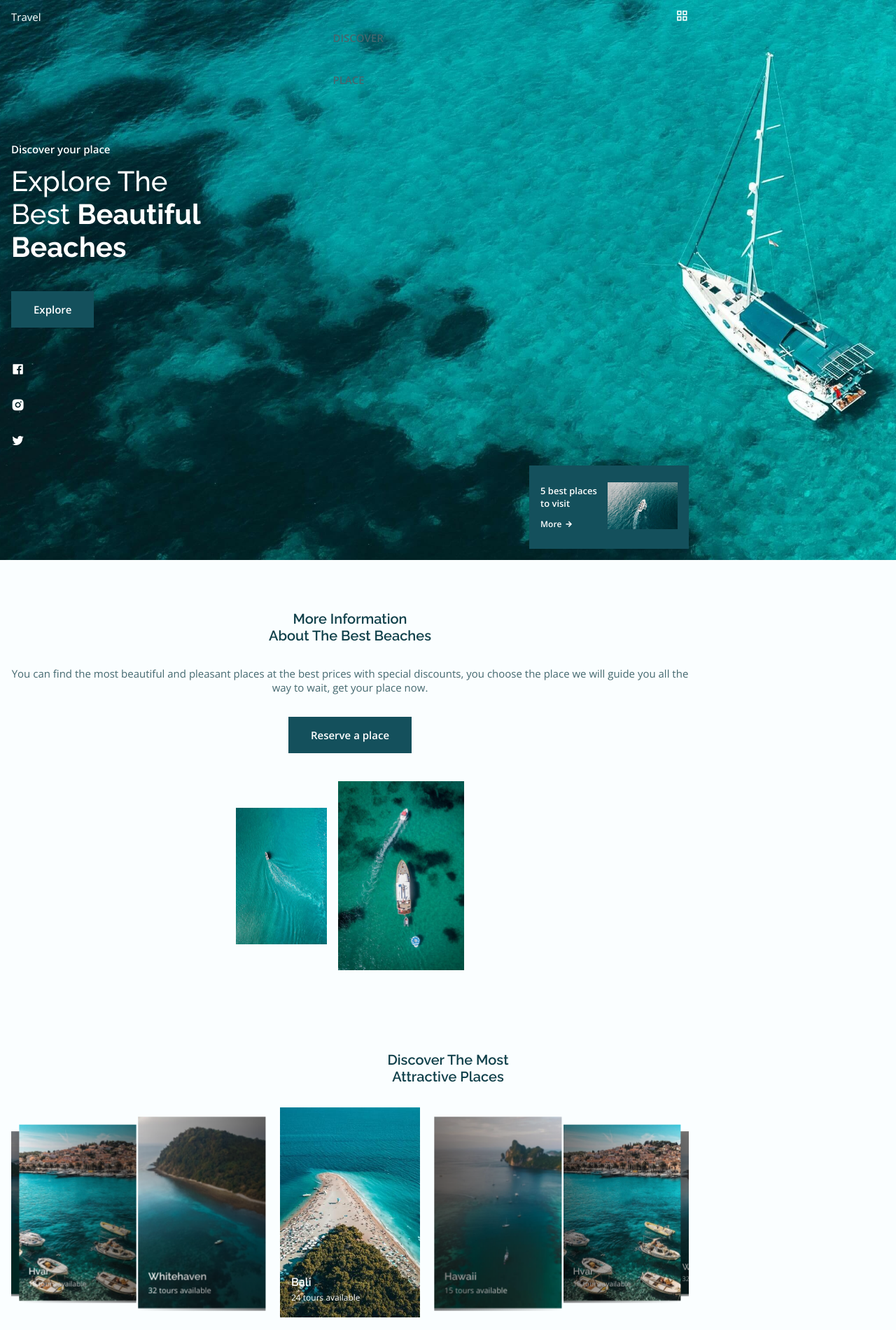
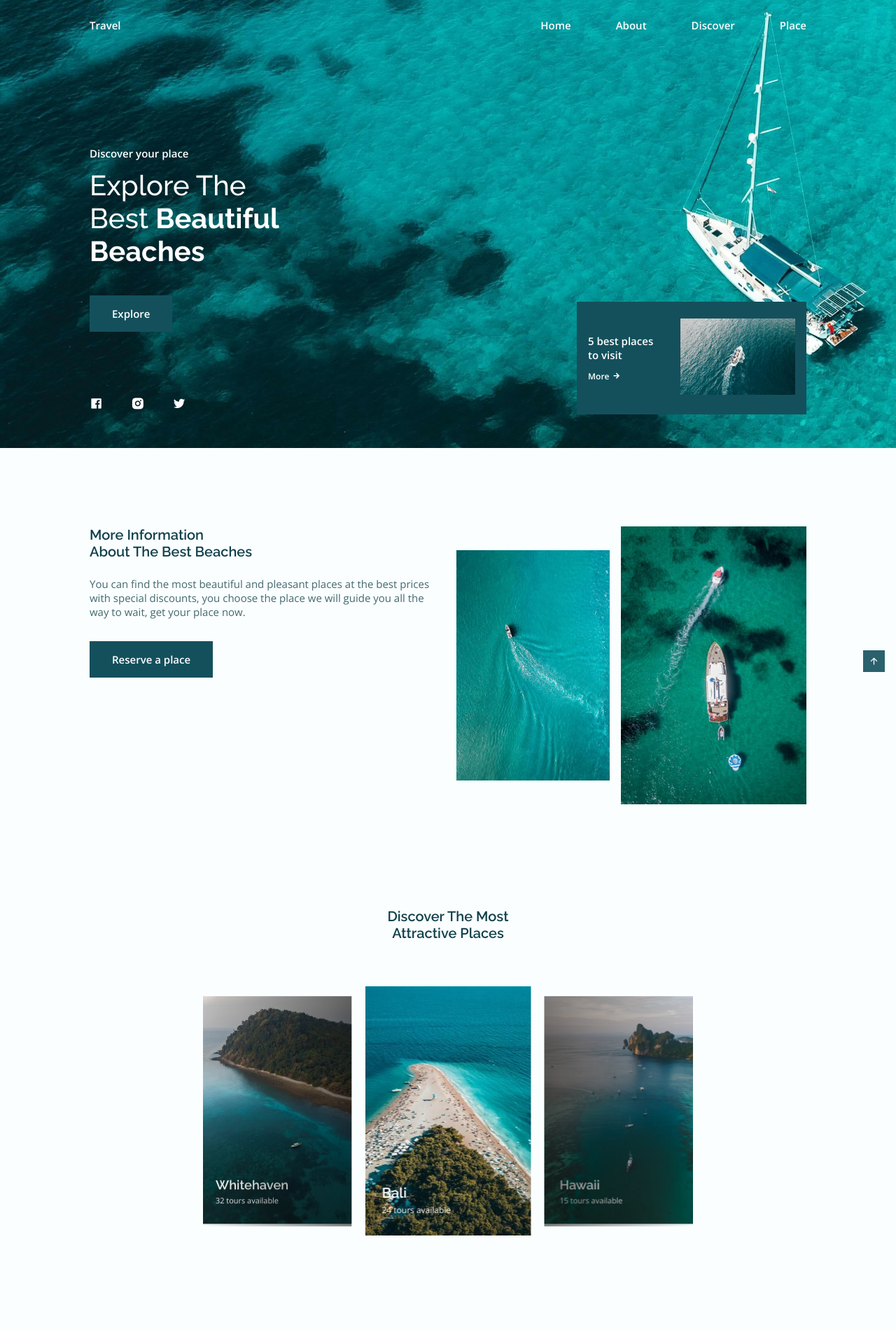
Before and after one commit to pinkkhai02/Travel, a plain HTML site: page index.html in a window 1280 px wide. Shown: the top 1900 px of the page at 70% size. Drawn offline with nearby package versions, Linux system fonts and the light colour scheme.

Commit message:
responsive

```diff
--- a/assets/css/style.css
+++ b/assets/css/style.css
@@ -171,7 +171,7 @@ input {
   color: var(--white-color);
 }
 
-.nav__logo {
+.nav_logo {
   font-weight: var(--font-semi-bold);
 }
 
@@ -695,3 +695,287 @@ input {
 .footer__terms-link:hover {
   color: var(--text-color);
 }
+
+/* ==================SCROLL UP================== */
+.scrollup {
+  position: fixed;
+  bottom: -20%;
+  right: 1rem;
+  background-color: var(--first-color);
+  padding: 0.5rem;
+  display: flex;
+  opacity: 0.9;
+  z-index: var(--z-tooltip);
+  transition: 0.4s;
+}
+
+.scrollup__icon {
+  color: var(--white-color);
+}
+
+.scrollup:hover {
+  background-color: var(--first-color);
+  opacity: 1;
+}
+
+/* show scroll */
+.show-scroll {
+  bottom: 5rem;
+}
+
+/* ==================SCROLL BAR================== */
+::-webkit-scrollbar {
+  width: 0.6rem;
+  background-color: var(--scroll-bar-color);
+}
+
+::-webkit-scrollbar-thumb {
+  background-color: var(--scroll-thumb-color);
+}
+
+::-webkit-scrollbar-thumb:hover {
+  background-color: var(--text-color-light);
+}
+
+/* ================ MEDIA QUERIES ====================== */
+/* For small decices */
+@media screen and (max-width: 340px) {
+  .place__container {
+    grid-template-columns: max-content;
+    justify-content: center;
+  }
+
+  .experience__content {
+    padding: 0;
+  }
+  .experience__overlay:nth-child(1) {
+    width: 190px;
+  }
+  .experience__overlay:nth-child(2) {
+    width: 80px;
+  }
+
+  .home__infor {
+    width: 180px;
+    padding: 1rem;
+  }
+
+  .experience__img,
+  .video__contatner {
+    padding: 0;
+  }
+}
+
+/* For medium decices */
+@media screen and (min-width: 568px) {
+  .video__contatner {
+    display: grid;
+    grid-template-columns: 0.6fr;
+    justify-content: center;
+  }
+
+  .place__container {
+    grid-template-columns: repeat(3, max-content);
+  }
+
+  .subscribe__form {
+    width: 470px;
+    margin: 0 auto;
+  }
+}
+
+@media screen and (min-width: 768px) {
+  body {
+    margin: 0;
+  }
+
+  .nav {
+    height: calc(var(--header-height) + 1.5rem);
+  }
+  .nav__link {
+    color: var(--white-color);
+    text-transform: inherit;
+  }
+  .nav__link:hover {
+    color: var(--white-color);
+  }
+  .nav__menu {
+    display: flex;
+    column-gap: 1rem;
+  }
+  .nav__list {
+    flex-direction: row;
+    column-gap: 4rem;
+  }
+  .nav__toggle,
+  .nav__close {
+    display: none;
+  }
+  .scroll-header .nav__link {
+    color: var(--text-color);
+  }
+
+  .section {
+    padding: 7rem 0 2rem;
+  }
+
+  .home__container {
+    height: 100vh;
+    grid-template-rows: 1.8fr 0.5fr;
+  }
+  .home__data {
+    align-self: flex-end;
+  }
+  .home__social {
+    flex-direction: row;
+    align-self: flex-end;
+    margin-bottom: 3rem;
+    column-gap: 2.5rem;
+  }
+  .home__infor {
+    bottom: 3rem;
+  }
+
+  .about__container {
+    grid-template-columns: repeat(2, 1fr);
+    align-self: center;
+  }
+  .about__data,
+  .about__title {
+    text-align: inherit;
+  }
+  .about__title {
+    margin-bottom: var(--mb-1-5);
+  }
+  .about__description {
+    margin-bottom: var(--mb-2);
+  }
+
+  .discover__container {
+    width: 610px;
+    margin-left: auto;
+    margin-right: auto;
+  }
+
+  .discover__container,
+  .place__container {
+    padding-top: 2rem;
+  }
+
+  .experience__overlay:nth-child(1) {
+    width: 363px;
+    margin-right: 4rem;
+  }
+  .experience__overlay:nth-child(2) {
+    width: 160px;
+  }
+
+  .subscribe__bg {
+    background: none;
+    padding: 0;
+  }
+  .subscribe__container {
+    background-color: var(--first-color-second);
+    padding: 3.5rem 0;
+  }
+  .subscribe__input {
+    padding: 0 0.5rem;
+  }
+
+  .footer__rights {
+    flex-direction: row;
+    justify-content: space-between;
+  }
+}
+
+@media screen and (min-width: 1024px) {
+  .container {
+    margin-left: auto;
+    margin-right: auto;
+  }
+
+  .home__container {
+    grid-template-rows: 2fr 0.5fr;
+  }
+  .home__infor {
+    width: 328px;
+    grid-template-columns: 1fr 2fr;
+    column-gap: 2rem;
+  }
+  .home__info-title {
+    font-size: var(--normal-font-size);
+  }
+  .home__info-img {
+    width: 240px;
+  }
+
+  .about__img-one {
+    width: 240px;
+  }
+  .about__img-two {
+    width: 290px;
+  }
+
+  .discover__card {
+    width: 237px;
+  }
+  .discover__container {
+    width: 700px;
+  }
+  .discover__data {
+    left: 1.5rem;
+    bottom: 2rem;
+  }
+  .discover__title {
+    font-size: var(--h2-font-size);
+  }
+
+  .experience__content {
+    margin: var(--mb-1) 0;
+    column-gap: 3.5rem;
+  }
+  .experience__overlay:nth-child(1) {
+    width: 463px;
+    margin-right: 7rem;
+  }
+  .experience__overlay:nth-child(2) {
+    width: 220px;
+    margin-right: 3rem;
+  }
+
+  .video__contatner {
+    grid-template-columns: 0.7fr;
+  }
+  .video__description {
+    padding: 0 8rem;
+  }
+
+  .place__container {
+    gap: 3rem 2rem;
+  }
+  .place__card,
+  .places__img {
+    height: 263px;
+  }
+
+  .footer__content {
+    justify-items: center;
+  }
+}
+
+@media screen and (min-width: 1200px) {
+  .container {
+    max-width: 1024px;
+  }
+}
+
+@media screen and (min-height: 721px) {
+  body {
+    margin: 0;
+  }
+
+  .home__container,
+  .home__img {
+    height: 640px;
+  }
+}
--- a/assets/js/main.js
+++ b/assets/js/main.js
@@ -82,3 +82,11 @@ function finalVideo(){
 }
 // ended, when the video ends
 videoFile.addEventListener('ended', finalVideo)
+
+// show scrol up
+function scrollUp(){
+  const scrollUp = document.getElementById('scroll-up');
+  // When the scroll is higher than 200 viewport height, add the show-scroll class to the a tag with the scroll-top class
+  if(this.scrollY >= 200) scrollUp.classList.add('show-scroll'); else scrollUp.classList.remove('show-scroll')
+}
+window.addEventListener('scroll', scrollUp)
--- a/index.html
+++ b/index.html
@@ -5,7 +5,8 @@
   <meta http-equiv="X-UA-Compatible" content="IE=edge">
   <meta name="viewport" content="width=device-width, initial-scale=1.0">
   <!---==================FAVICON==================-->
-<link rel="shortcut icon" href="./assets/img/favicon.png" type="image/x-icon">
+
+  <link rel="shortcut icon" href="./assets/img/favicon.png" type="image/x-icon">
   <!---==================REMIX ICON==================-->
   <link href="https://cdn.jsdelivr.net/npm/remixicon@2.5.0/fonts/remixicon.css" rel="stylesheet">
   <!---==================SWIPER CSS==================-->
@@ -432,7 +433,9 @@
     </div>
   </footer>
   <!---==================SCROLL UP==================-->
-
+  <a href="#" class="scrollup" id="scroll-up">
+    <i class="ri-arrow-up-line scrollup__icon"></i>
+  </a>
   <!---==================SCROLL REVEAL=================-->
 
   <!---==================SWIPER JS==================-->
```
